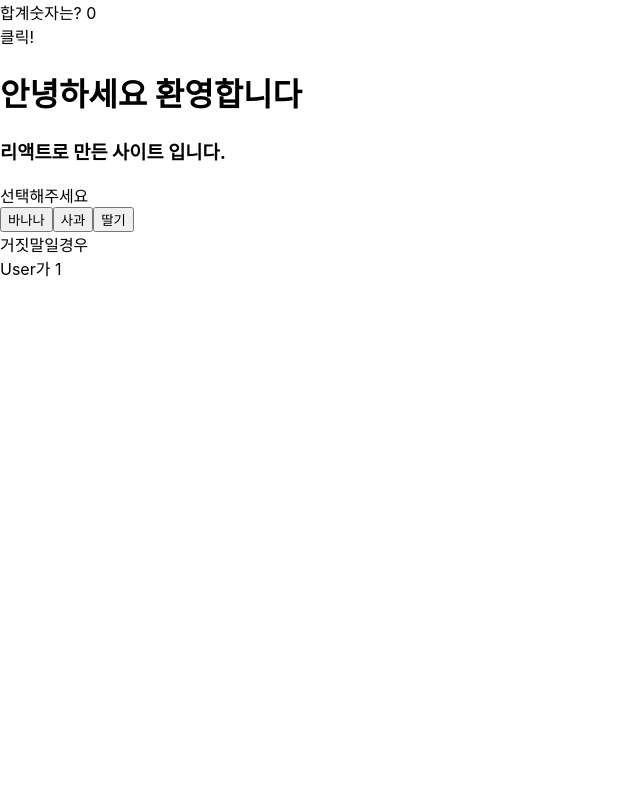
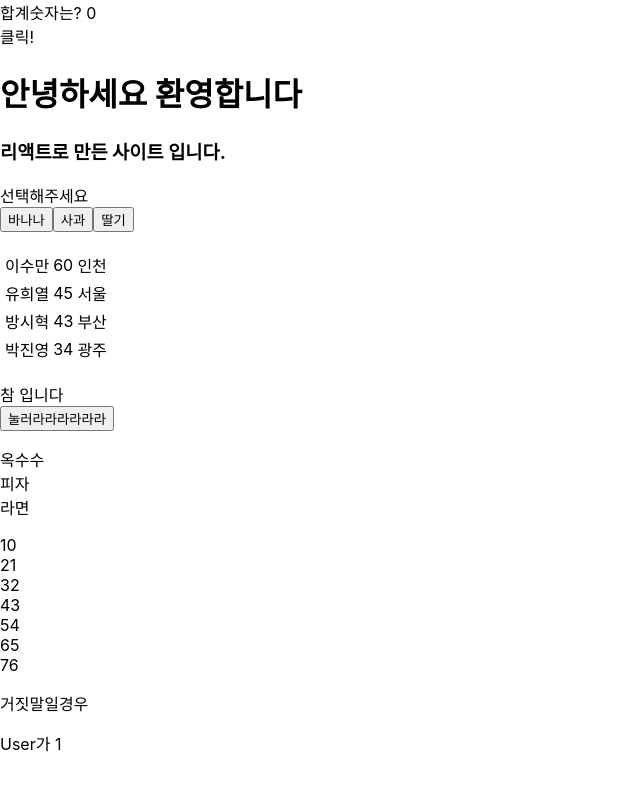
Before and after one commit to nawhlig/Todo_React, a React (Create React App) app in the folder todo/: page / in a window 1280 px wide. Shown: the top 788 px of the page, without its empty margins (0-640 px from the left). Built offline with nearby package versions, Linux system fonts and the light colour scheme.

Commit message:
맵과 조건처리

```diff
--- a/todo/src/App.js
+++ b/todo/src/App.js
@@ -8,11 +8,65 @@ import Compo_Button1 from "Compo_Button1"
 function JsxTest() {
   const [a, setA] = React.useState(false);
   const user = 1;
+  const datas = [1, 2, 3, 4, 5, 6, 7]
+  const foods = ["옥수수", "피자", "라면"]
+  const students = [ {name:"이수만", age:"60", address:"인천"}
+                    ,{name:"유희열", age:"45", address:"서울"}
+                    ,{name:"방시혁", age:"43", address:"부산"}
+                    ,{name:"박진영", age:"34", address:"광주"}
+                   ]
+
+  //버튼 클릭시 상태 변화
+  const [state, setState] = React.useState(true);
+
+  const change = () => {
+    if(state==true)setState(false)
+    else if (state==false)setState(true)
+
+  }
   return(
     <>
+      <p></p>
+      <table>
+        <thead>
+          <tbody>
+            {students.map((students, index) =>
+            {return <tr key={index}><td>{students.name}</td>
+                                      <td>{students.age}</td>
+                                      <td>{students.address}</td></tr>
+              })}
+          </tbody>
+        </thead>
+      </table>
+
+      <p></p>
+      {
+        (
+          () => {
+                  //함수
+                  // const change = (e) => {
+                  if(state==true)
+                    {return <div>참 입니다</div>}
+                  else if (state==false)
+                    {return <div>거짓 입니다.</div>}
+                  // }
+                }
+        )()
+      }
+      <div><button onClick={change}>눌러라라라라라라</button></div>
+
+      <p></p>
+      {foods.map((food,index) =>
+       {return <div key={index}>{food}</div>})}
+
+      <p></p>
+      {datas.map((v, i) => {return <div>{v}{i}</div>})}
+
+      <p></p>
       {a && true && <div>참 일경우만 나오는</div>}
       {a ? <div>참일경우</div> : <div>거짓말일경우</div>}
 
+      <p></p>
       {
         (() => {
           //함수
@@ -20,6 +74,9 @@ function JsxTest() {
           else if (user==2){return <div>User가 2</div>}
         })()
       }
+
+
+
     </>
   );
 }
```
